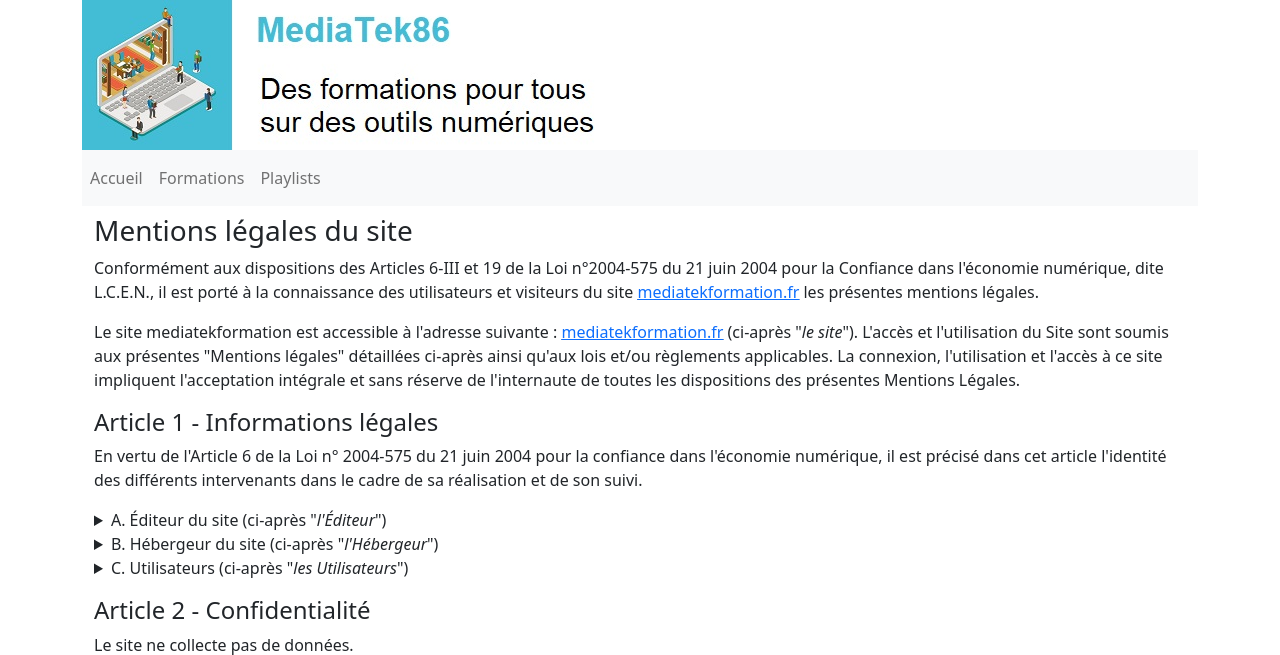
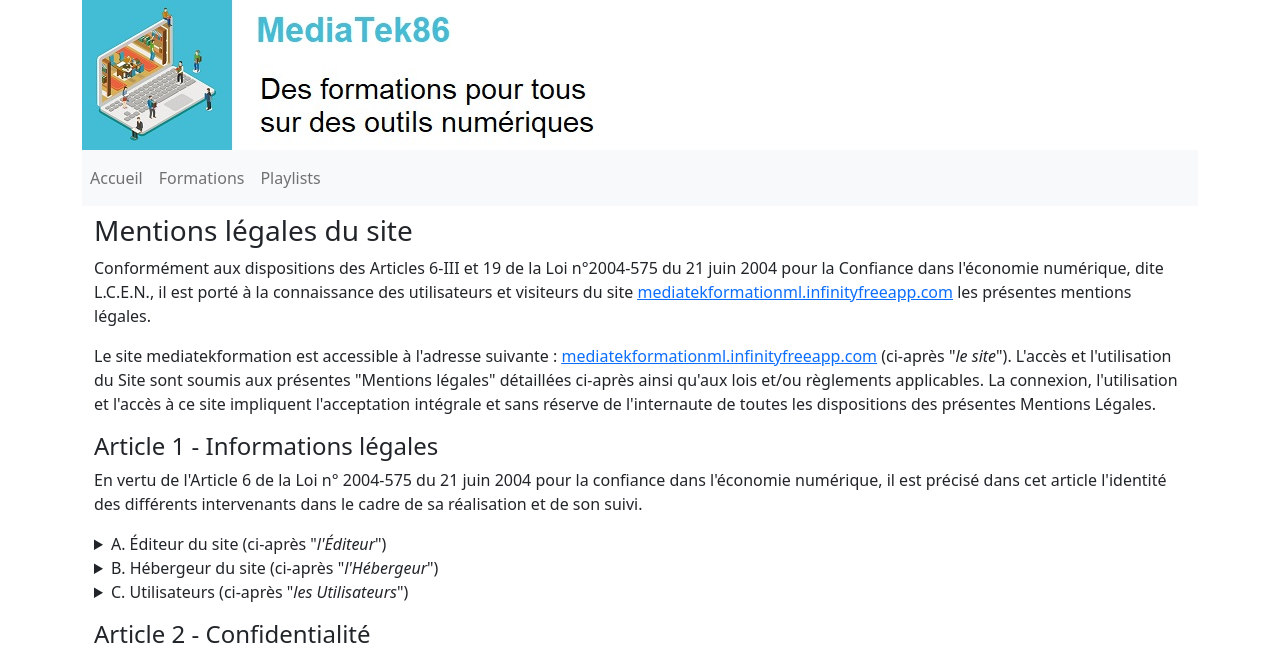
Before and after one commit to LaunMatt/mediatekformation, a Symfony app: template templates/pages/cgu.html.twig in a window 1280 px wide. Shown: the top 655 px of the page. Run offline with Twig, Linux system fonts and the light colour scheme; the template is opened without the code that fills it, so the values that code supplies are empty; some libraries are stand-ins or nearby versions.

Commit message:
Etape 4 : déployer le site et gérer le déploiement continu / Tâche 1 : déployer le site (+ Etape 3 : tester et documenter / Tâche 3 : créer la documentation utilisateur)

```diff
--- a/composer.json
+++ b/composer.json
@@ -13,6 +13,7 @@
         "doctrine/orm": "^3.1",
         "phpdocumentor/reflection-docblock": "^5.4",
         "phpstan/phpdoc-parser": "^1.29",
+        "symfony/apache-pack": "1.0",
         "symfony/asset": "6.4.*",
         "symfony/asset-mapper": "6.4.*",
         "symfony/console": "6.4.*",
--- a/templates/pages/cgu.html.twig
+++ b/templates/pages/cgu.html.twig
@@ -3,8 +3,8 @@
 {% block body %}
 <section class="container mt-2">
     <h3>Mentions légales du site</h3>
-    <p>Conformément aux dispositions des Articles 6-III et 19 de la Loi n°2004-575 du 21 juin 2004 pour la Confiance dans l'économie numérique, dite L.C.E.N., il est porté à la connaissance des utilisateurs et visiteurs du site <u><a href="http://www.mediatekformation.fr">mediatekformation.fr</a></u> les présentes mentions légales.</p>
-    <p>Le site mediatekformation est accessible à l'adresse suivante&nbsp;:&nbsp;<u><a href="http://www.mediatekformation.fr">mediatekformation.fr</a></u> (ci-après "<i>le site</i>"). L'accès et l'utilisation du Site sont soumis aux présentes "Mentions légales" détaillées ci-après ainsi qu'aux lois et/ou règlements applicables. La connexion, l'utilisation et l'accès à ce site impliquent l'acceptation intégrale et sans réserve de l'internaute de toutes les dispositions des présentes Mentions Légales.</p>
+    <p>Conformément aux dispositions des Articles 6-III et 19 de la Loi n°2004-575 du 21 juin 2004 pour la Confiance dans l'économie numérique, dite L.C.E.N., il est porté à la connaissance des utilisateurs et visiteurs du site <u><a href="https://mediatekformationml.infinityfreeapp.com">mediatekformationml.infinityfreeapp.com</a></u> les présentes mentions légales.</p>
+    <p>Le site mediatekformation est accessible à l'adresse suivante&nbsp;:&nbsp;<u><a href="https://mediatekformationml.infinityfreeapp.com">mediatekformationml.infinityfreeapp.com</a></u> (ci-après "<i>le site</i>"). L'accès et l'utilisation du Site sont soumis aux présentes "Mentions légales" détaillées ci-après ainsi qu'aux lois et/ou règlements applicables. La connexion, l'utilisation et l'accès à ce site impliquent l'acceptation intégrale et sans réserve de l'internaute de toutes les dispositions des présentes Mentions Légales.</p>
     <h4>Article 1 - Informations légales</h4>
     <p>En vertu de l'Article 6 de la Loi n° 2004-575 du 21 juin 2004 pour la confiance dans l'économie numérique, il est précisé dans cet article l'identité des différents intervenants dans le cadre de sa réalisation et de son suivi.</p>
     <div class="bd-example">
```
Also changed, not shown: public/.htaccess (added), 2 other files.
